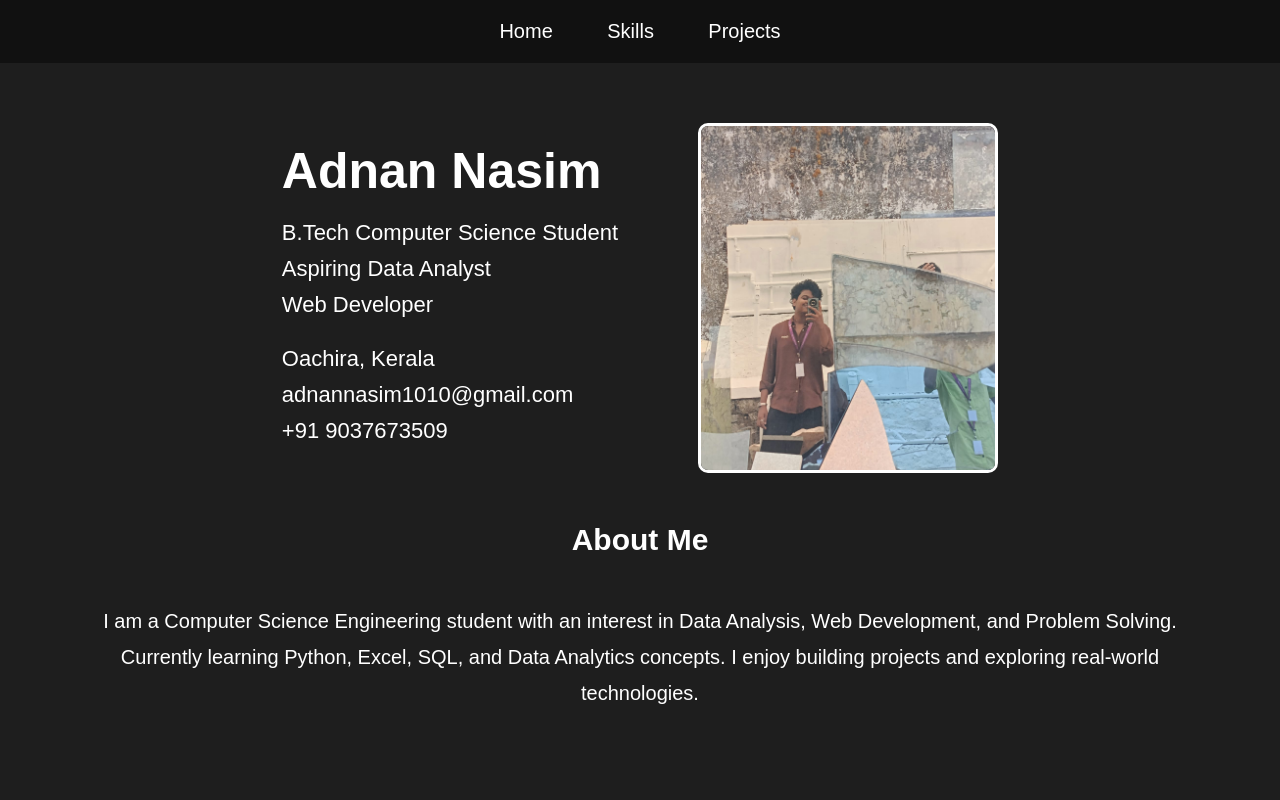
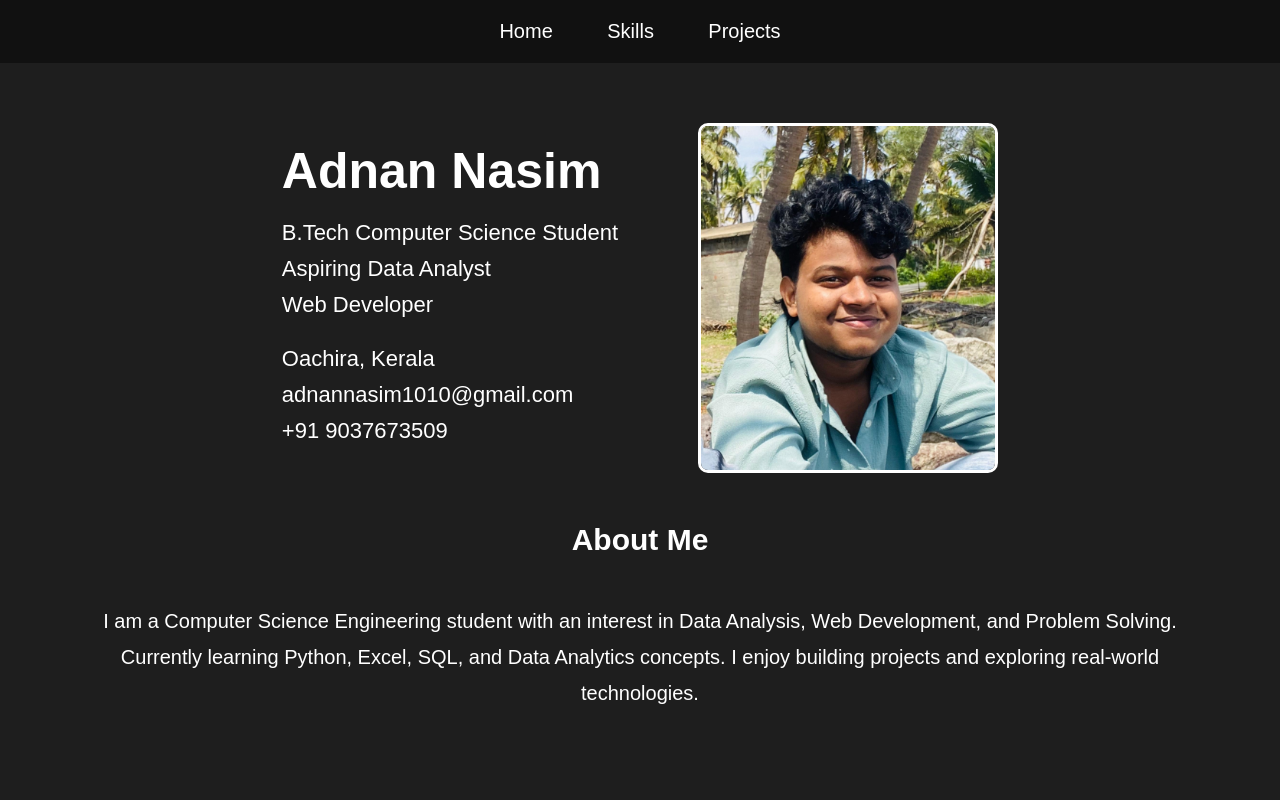
Before and after one commit to adnannasim/Nest-Internshipp, a plain HTML site: page index.html in a window 1280 px wide. Shown: the top 800 px of the page. Drawn offline with Linux system fonts and the light colour scheme.

Commit message:
Updated Project

```diff
--- a/index.html
+++ b/index.html
@@ -19,7 +19,6 @@
             color:white;
         }
 
-        /* Navigation Bar */
 
         nav{
             background-color:#111;
@@ -40,14 +39,12 @@
             color:yellow;
         }
 
-        /* Sections */
 
         section{
             min-height:100vh;
             padding:60px;
         }
 
-        /* Home Section */
 
         .home-container{
             display:flex;
@@ -88,7 +85,6 @@
             font-size:20px;
         }
 
-        /* Skills Section */
 
         #skills h1,
         #projects h1{
@@ -119,15 +115,11 @@
 
 <body>
 
-    <!-- Navigation Bar -->
-
     <nav>
         <a href="#home">Home</a>
         <a href="#skills">Skills</a>
         <a href="#projects">Projects</a>
     </nav>
-
-    <!-- Home Section -->
 
     <section id="home">
 
@@ -151,7 +143,7 @@
 
             <div class="image-box">
 
-                <img src="WhatsApp Image 2026-05-18 at 4.13.39 PM.jpeg" alt="Adnan Photo">
+                <img src="WhatsApp Image 2026-05-23 at 11.26.41 AM.jpeg" alt="Adnan Photo">
 
             </div>
 
@@ -174,7 +166,6 @@
 
     </section>
 
-    <!-- Skills Section -->
 
     <section id="skills">
 
@@ -197,8 +188,6 @@
 
     </section>
 
-    <!-- Projects Section -->
-
     <section id="projects">
 
         <h1>Projects</h1>
```
Also changed, not shown: Portfolio.html (+1 -1 lines), WhatsApp Image 2026-05-18 at 4.13.39 PM.jpeg (deleted), WhatsApp Image 2026-05-23 at 11.26.41 AM.jpeg (added).
